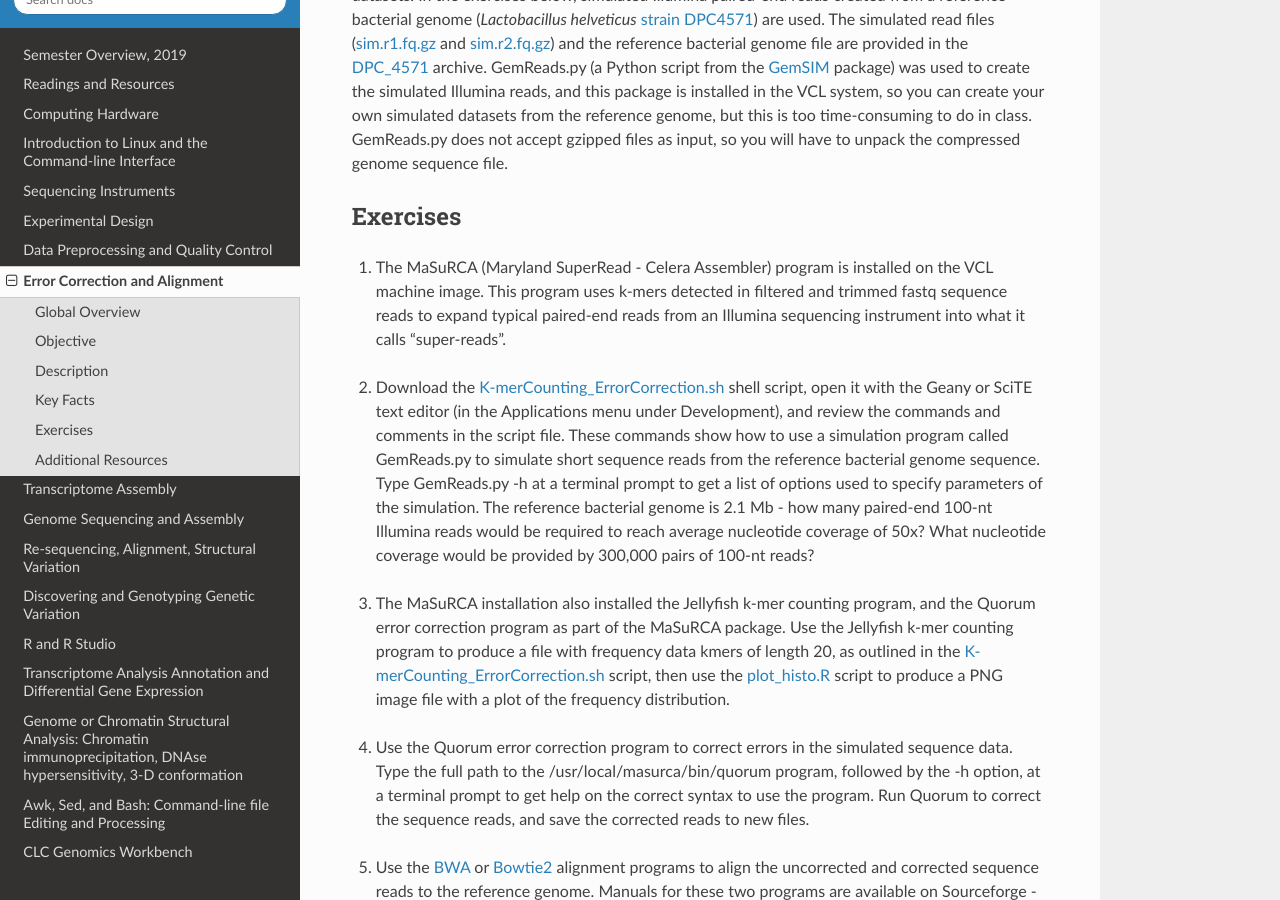
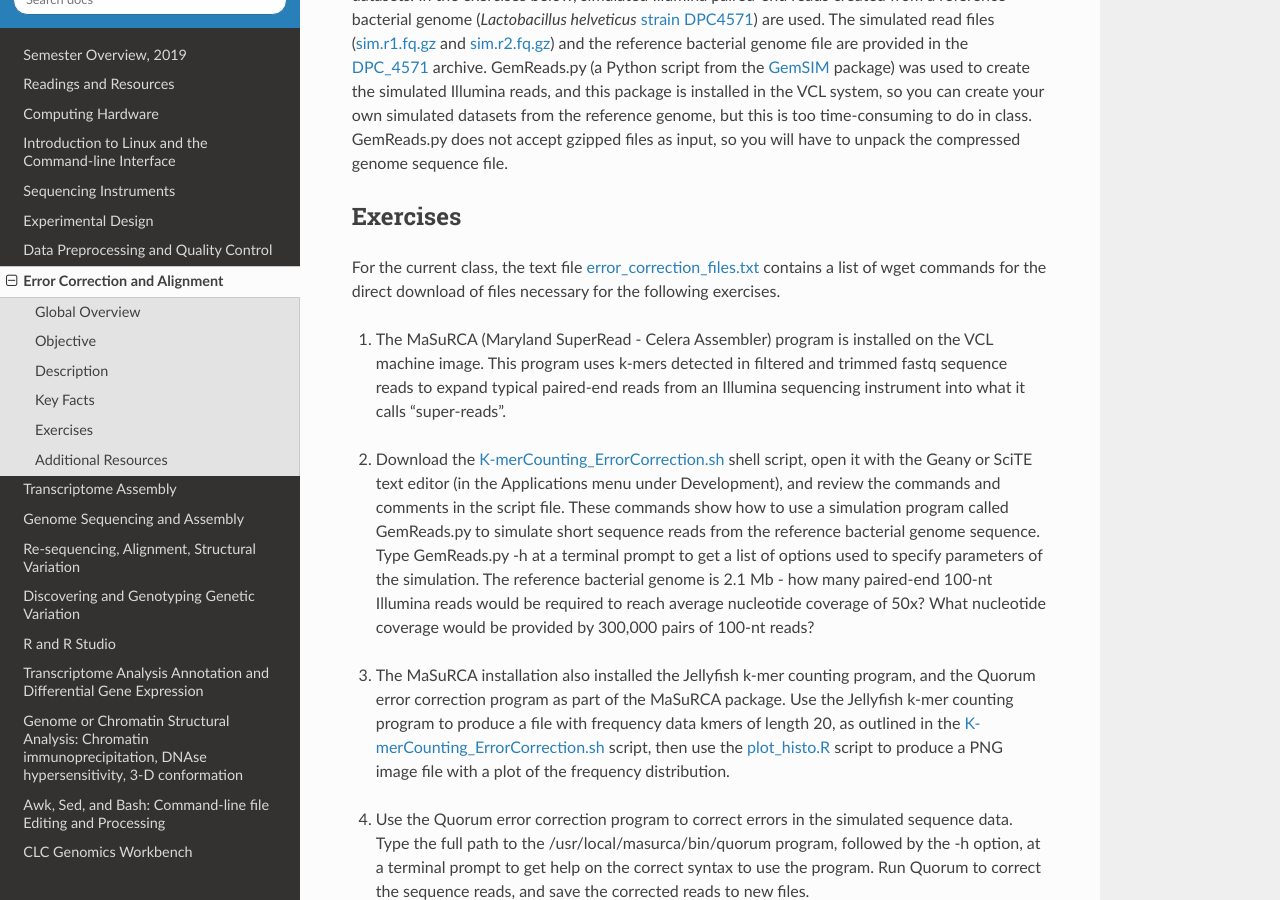
Before and after one commit to rwhetten/DeepSeqAnalysis, a Sphinx documentation site: the page built from docs/source/error-correct.rst, in a window 1280 px wide and 900 px high, scrolled down 1424 px. Built offline with Sphinx 7.4.7 and the Read the Docs theme 2.0.0, drawn with Linux system fonts in a browser that asks for light colours; some of the changed lines change nothing that is shown; some of the changed text lies outside the part shown.

Commit message:
Update error-correct.rst

```diff
--- a/docs/source/error-correct.rst
+++ b/docs/source/error-correct.rst
@@ -37,6 +37,9 @@ Simulation is an important tools for development of new software and comparison
 
 Exercises
 *********
+
+For the current class, the text file `error_correction_files.txt <https://drive.google.com/open?id=1doOQv2I4gKxNJspk88XmgiGAOQc53b7E>`_ contains a list of wget commands for the direct download of files necessary for the following exercises.
+
 
 1. The MaSuRCA (Maryland SuperRead - Celera Assembler) program is installed on the VCL machine image. This program uses k-mers detected in filtered and trimmed fastq sequence reads to expand typical paired-end reads from an Illumina sequencing instrument into what it calls "super-reads".
 
@@ -92,5 +95,5 @@ Additional Resources
 
 
 
-Last modified 3 January 2019.
+Last modified 24 January 2019.
 Edits by `Ross Whetten <https://github.com/rwhetten>`_, `Will Kohlway <https://github.com/wkohlway>`_, & `Maria Adonay <https://github.com/amalgamaria>`_.
```
